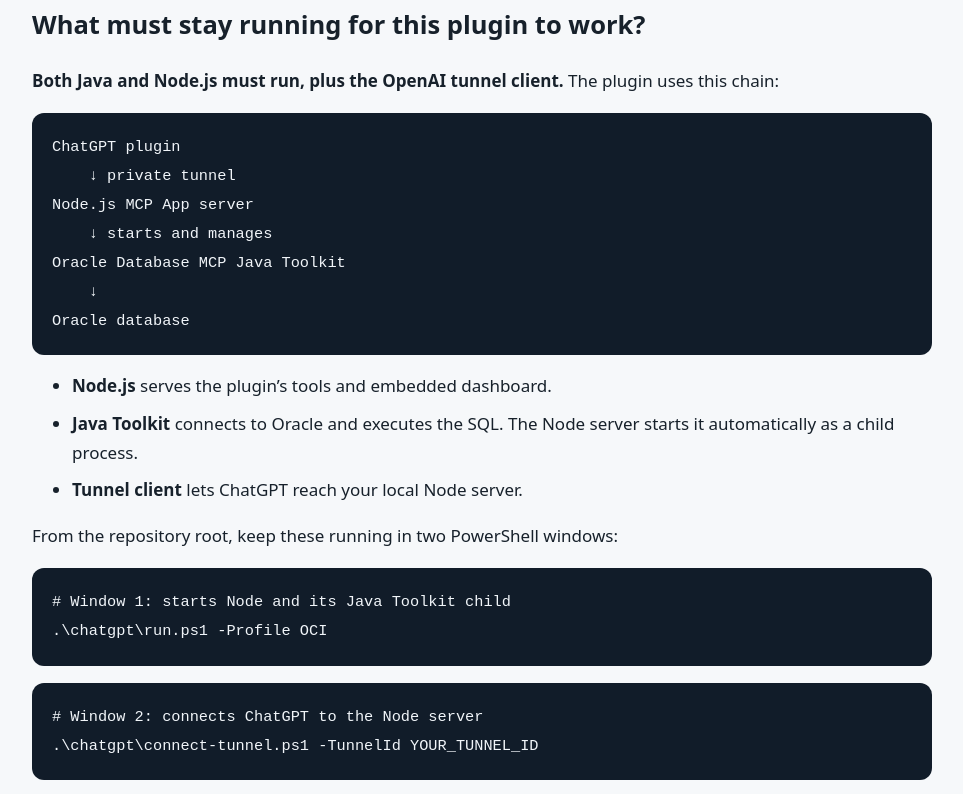
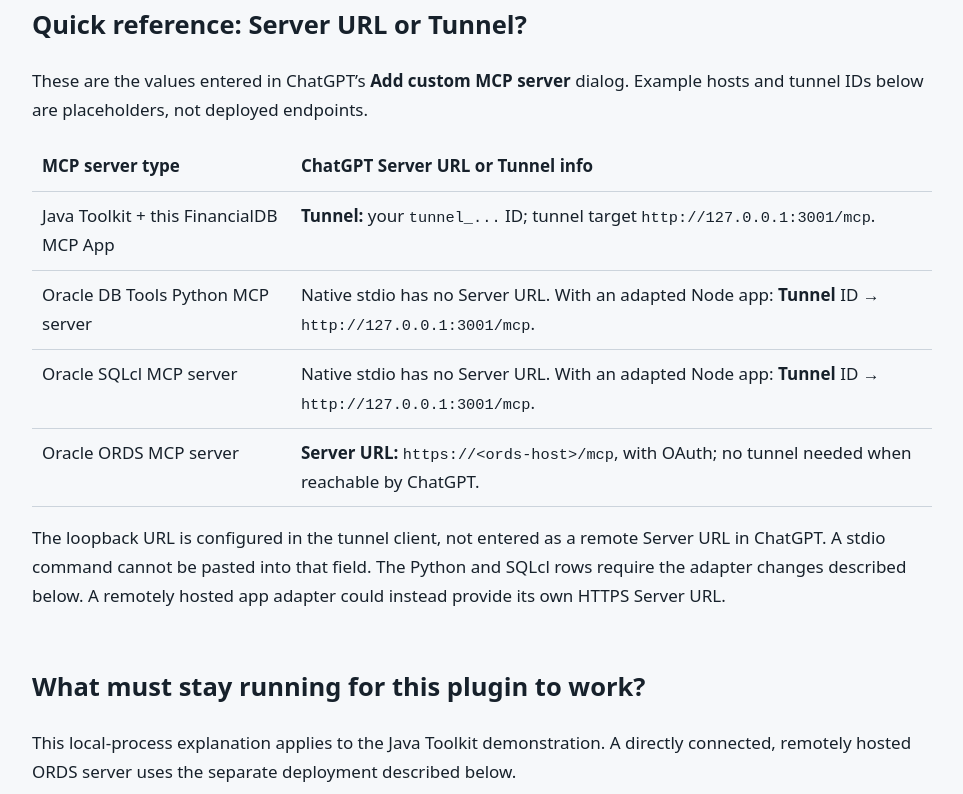
Before and after one commit to paulparkinson/ai-fullstack-toolkit, a website: page chatgpt/blog.html in a window 1280 px wide. Shown: the part 1345-2139 px from the top of the page, without its empty margins (158-1121 px from the left). Drawn offline with Linux system fonts and the light colour scheme.

Commit message:
Document ORDS MCP and ChatGPT connection reference

```diff
--- a/chatgpt/blog.html
+++ b/chatgpt/blog.html
@@ -8,7 +8,17 @@
 <video controls preload="metadata" poster="video/poster.png"><source src="video/oracle-chatgpt-walkthrough-web.mp4" type="video/mp4"><track kind="captions" src="video/captions.vtt" srclang="en" label="English" default>Your browser cannot play the video. <a href="video/oracle-chatgpt-walkthrough.mp4">Download the MP4</a>.</video>
 <p><a href="video/oracle-chatgpt-walkthrough.mp4">Download the conference MP4</a> · <a href="video/captions.srt">SRT captions</a> · <a href="video/narration.txt">Narration</a></p>
 <p class="callout">The walkthrough shows Add custom MCP server, Tunnel settings, creation and connection instructions, and Try in chat, followed by real repository source and the working dashboard inside ChatGPT with the installed FinancialDB Notes plugin and a successful live Oracle refresh. Both hosts use the actual app bundle. The private Secure MCP Tunnel must remain running for ChatGPT tool calls.</p>
+<h2>Quick reference: Server URL or Tunnel?</h2>
+<p>These are the values entered in ChatGPT’s <strong>Add custom MCP server</strong> dialog. Example hosts and tunnel IDs below are placeholders, not deployed endpoints.</p>
+<table><thead><tr><th>MCP server type</th><th>ChatGPT Server URL or Tunnel info</th></tr></thead><tbody>
+<tr><td>Java Toolkit + this FinancialDB MCP App</td><td><strong>Tunnel:</strong> your <code>tunnel_...</code> ID; tunnel target <code>http://127.0.0.1:3001/mcp</code>.</td></tr>
+<tr><td>Oracle DB Tools Python MCP server</td><td>Native stdio has no Server URL. With an adapted Node app: <strong>Tunnel</strong> ID → <code>http://127.0.0.1:3001/mcp</code>.</td></tr>
+<tr><td>Oracle SQLcl MCP server</td><td>Native stdio has no Server URL. With an adapted Node app: <strong>Tunnel</strong> ID → <code>http://127.0.0.1:3001/mcp</code>.</td></tr>
+<tr><td>Oracle ORDS MCP server</td><td><strong>Server URL:</strong> <code>https://&lt;ords-host&gt;/mcp</code>, with OAuth; no tunnel needed when reachable by ChatGPT.</td></tr>
+</tbody></table>
+<p>The loopback URL is configured in the tunnel client, not entered as a remote Server URL in ChatGPT. A stdio command cannot be pasted into that field. The Python and SQLcl rows require the adapter changes described below. A remotely hosted app adapter could instead provide its own HTTPS Server URL.</p>
 <h2>What must stay running for this plugin to work?</h2>
+<p>This local-process explanation applies to the Java Toolkit demonstration. A directly connected, remotely hosted ORDS server uses the separate deployment described below.</p>
 <p><strong>Both Java and Node.js must run, plus the OpenAI tunnel client.</strong> The plugin uses this chain:</p>
 <pre><code>ChatGPT plugin
     ↓ private tunnel
@@ -82,6 +92,7 @@
 <tr><td>Oracle Database MCP Java Toolkit used here</td><td>Java child process; JDBC settings from the local environment.</td><td>Already implemented: configured notes read and parameterized insert.</td></tr>
 <tr><td>Oracle DB Tools MCP server</td><td>Python/FastMCP; OCI configuration and Database Tools connections.</td><td>Replace the Java child with Python and adapt tool calls/results.</td></tr>
 <tr><td>Oracle SQLcl MCP server</td><td>SQLcl with its Java runtime; saved database connections.</td><td>Launch SQLcl in MCP mode and adapt its tools/output.</td></tr>
+<tr><td>Oracle ORDS MCP server</td><td>Remote HTTPS <code>/mcp</code>; OAuth/JWT authentication.</td><td>Connect directly for database tools, or adapt the Node backend to retain this notes dashboard.</td></tr>
 </tbody></table>
 <h3>Oracle DB Tools MCP server: OCI connections and Python</h3>
 <p>Oracle’s <a href="https://github.com/oracle/mcp/tree/main/src/dbtools-mcp-server">DB Tools MCP server</a> is a Python/FastMCP proof of concept, explicitly described as unsuitable for production. It discovers OCI resources and Database Tools connections and offers SQL, table, and report tools over stdio. It uses OCI SDK credentials in <code>~/.oci/config</code>; <code>PROFILE_NAME</code> selects a profile. This sample’s JDBC variables do not configure it. See the <a href="https://github.com/oracle/mcp/blob/main/src/dbtools-mcp-server/README.md">installation and tool reference</a>.</p>
@@ -95,6 +106,11 @@
 <pre><code># Invocation for a local MCP client or backend stdio adapter:
 sql -mcp</code></pre>
 <p>This path replaces the Toolkit child with SQLcl and its Java runtime. Node and the tunnel still serve this dashboard’s ChatGPT-facing connection.</p>
+<h3>Oracle ORDS MCP server: direct remote access without a local install</h3>
+<p>Oracle documents MCP in <strong>ORDS 26.2 standalone</strong>. An administrator must enable <code>feature.mcp</code>, configure JWT authentication, and authorize database pools. The endpoint is <code>https://&lt;ords-host&gt;/mcp</code>, not <code>/ords/&lt;schema&gt;/mcp</code>. The documented MCP runtime is unavailable in Tomcat or WebLogic deployments. See <a href="https://docs.oracle.com/en/database/oracle/oracle-rest-data-services/26.2/ordig/configuring-model-context-protocol-mcp.html">Oracle’s ORDS MCP configuration guide</a>.</p>
+<p>ORDS requires bearer JWT authentication and publishes protected-resource metadata at <code>/.well-known/oauth-protected-resource/mcp</code>. Its identity provider and database scopes or roles must be configured for the intended callers. See <a href="https://docs.oracle.com/en/database/oracle/oracle-rest-data-services/26.2/orddg/using-ords-model-context-protocol-mcp.html">ORDS authentication and protocol details</a>.</p>
+<p>In ChatGPT, select <strong>Server URL</strong>, enter the remotely reachable HTTPS endpoint, and configure <strong>OAuth</strong> for that deployment. ChatGPT supports remote streaming HTTP and OAuth; see <a href="https://developers.openai.com/api/docs/guides/custom-mcp-server">OpenAI’s custom MCP server instructions</a>. Thus, with compatible OAuth configuration and workspace access, this direct remote route needs <strong>no Java, Node.js, npm, Python, SQLcl, or tunnel client installed on the user’s ChatGPT computer</strong>. The ORDS service and identity provider run on server infrastructure reachable by ChatGPT. An intranet-only hostname is not sufficient for direct access.</p>
+<p>Direct ORDS access exposes its database tools; it does not automatically provide this FinancialDB Notes dashboard. Retaining that UI requires adapting and hosting the Node MCP App layer, then connecting ChatGPT to that app endpoint. ORDS is documented here as an alternative; no ORDS deployment or end-to-end ChatGPT OAuth connection was tested in this repository.</p>
 <h3>Adapt the backend while keeping the dashboard</h3>
 <p>The following is an integration plan based on this repository’s code; these alternatives are not already wired up:</p>
 <ol>
```
Also changed, not shown: chatgpt/IMPLEMENTATION.md (+2 -0 lines).
